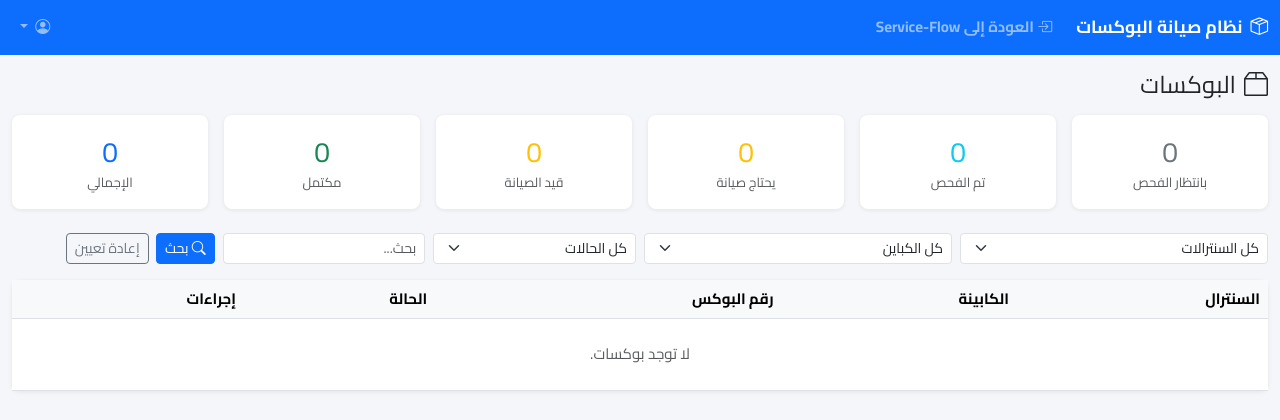
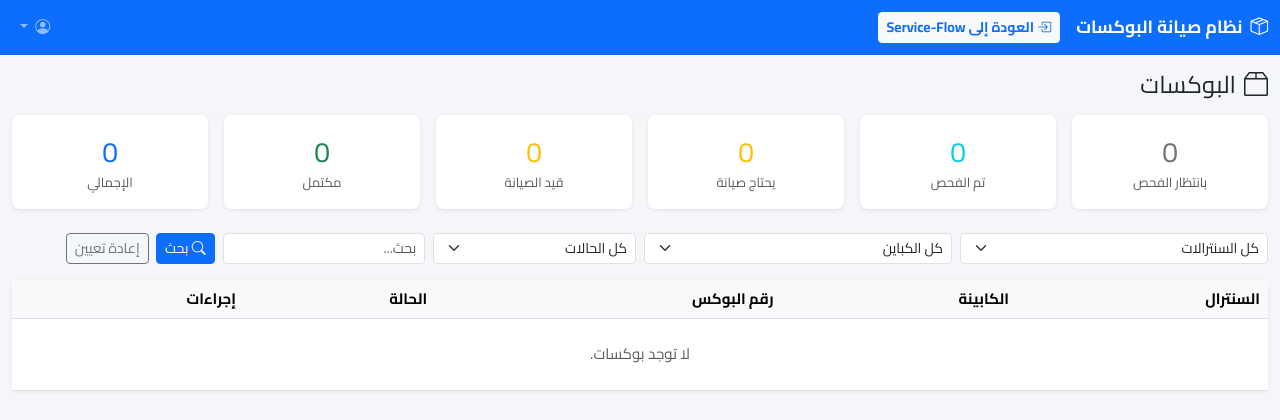
Before and after one commit to menoskar42-boop/Service-Flow, a Node server app: page /boxes/ in a window 1280 px wide. Shown: the top 420 px of the page. Run offline with Node 20, Linux system fonts and the light colour scheme; the visitor is signed in with stand-in values (Sample User, id 1); data that the repository does not hold is empty; some libraries are stand-ins or nearby versions.

Commit message:
Simplify header partial and add new asset image
Replit-Commit-Author: Agent

```diff
--- a/server/maintenance/app/views/partials/header.ejs
+++ b/server/maintenance/app/views/partials/header.ejs
@@ -15,21 +15,14 @@
 <nav class="navbar navbar-expand-md navbar-dark bg-primary">
   <div class="container-fluid">
     <a class="navbar-brand fw-bold" href="/"><i class="bi bi-box-seam me-1"></i> نظام صيانة البوكسات</a>
+    <a class="btn btn-light btn-sm fw-bold text-primary text-nowrap me-2" id="sfHomeLink" href="#" title="العودة إلى Service-Flow">
+      <i class="bi bi-box-arrow-in-right"></i> العودة إلى Service-Flow
+    </a>
     <button class="navbar-toggler border-0" type="button" data-bs-toggle="collapse" data-bs-target="#nav" style="padding:.4rem .6rem">
       <span class="navbar-toggler-icon"></span>
     </button>
     <div class="collapse navbar-collapse" id="nav">
       <ul class="navbar-nav me-auto">
-        <!-- زر العودة إلى Service-Flow: href يتظبط بالـ JS (location.origin + '/') عشان يفوت
-             طبقة البادئة اللى بتحوّل أى /x لـ /maintenance/x — فيرجّع لجذر Service-Flow الحقيقى.
-             مايظهرش لفنى الصيانة (technician) لأنه بيفتح الصيانة فقط وبيترد لها لو رجع. -->
-        <% if (user.role !== 'technician') { %>
-        <li class="nav-item">
-          <a class="nav-link fw-bold" id="sfHomeLink" href="#" title="العودة إلى Service-Flow">
-            <i class="bi bi-box-arrow-in-right"></i> العودة إلى Service-Flow
-          </a>
-        </li>
-        <% } %>
         <% if (user.role === 'admin' || user.role === 'inspector') { %>
           <li class="nav-item"><a class="nav-link" href="/boxes"><i class="bi bi-box2"></i> البوكسات</a></li>
           <li class="nav-item"><a class="nav-link" href="/boxes/exchanges"><i class="bi bi-diagram-3"></i> السنترالات</a></li>
```
Also changed, not shown: attached_assets/image_1788086529360.png (added).
